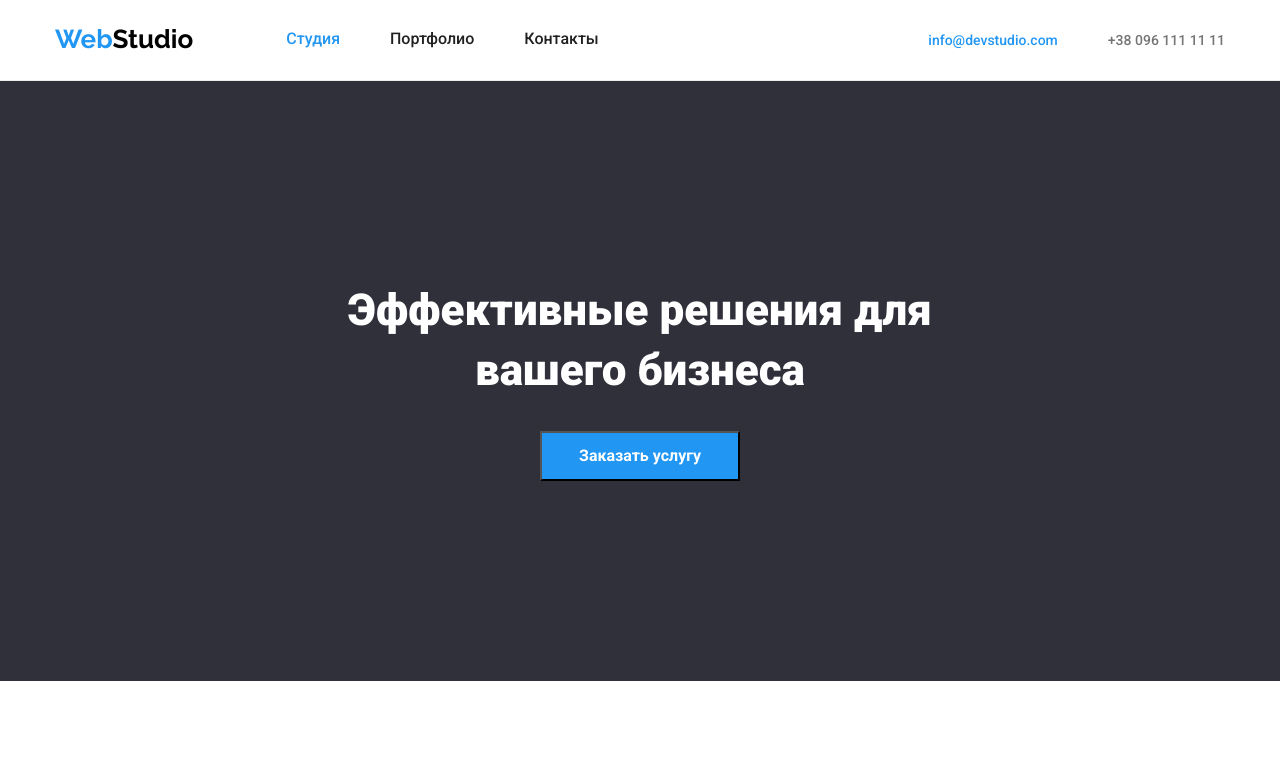
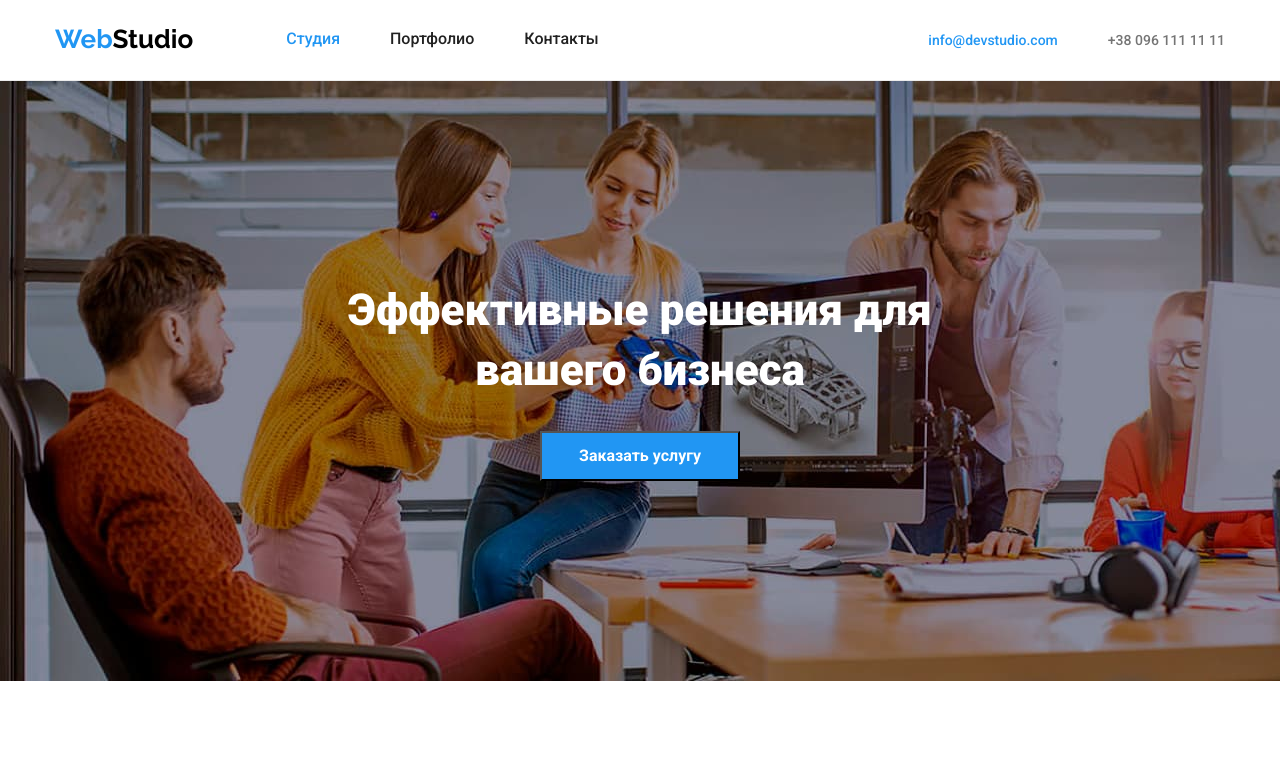
Before and after one commit to Andron1976/goit-markup-hw-04, a plain HTML site: page index.html in a window 1280 px wide. Shown: the top 772 px of the page. Drawn offline with nearby package versions, Linux system fonts and the light colour scheme.

Commit message:
Оптимизировал фотки, вставил фоновую в герой

```diff
--- a/css/styles.css
+++ b/css/styles.css
@@ -143,6 +143,7 @@ img {
   background-color: var(--accent-bg-color);
   text-align: center;
   height: 600px;
+  background-image: url("../images/Imgfon.jpg");
 }
 .hero-container {
   padding-top: 200px;
```
Also changed, not shown: images/Imgfon.jpg (added), images/basket.jpg, images/boxes.jpg, images/dem.jpg, images/erm.jpg, images/growing.jpg, images/headphones.jpg, images/journal.jpg, images/krjak.jpg, images/lab.jpg, images/laptop.jpg, images/monitor.jpg, images/mozaika.jpg, images/phones.jpg, 3 more files.
